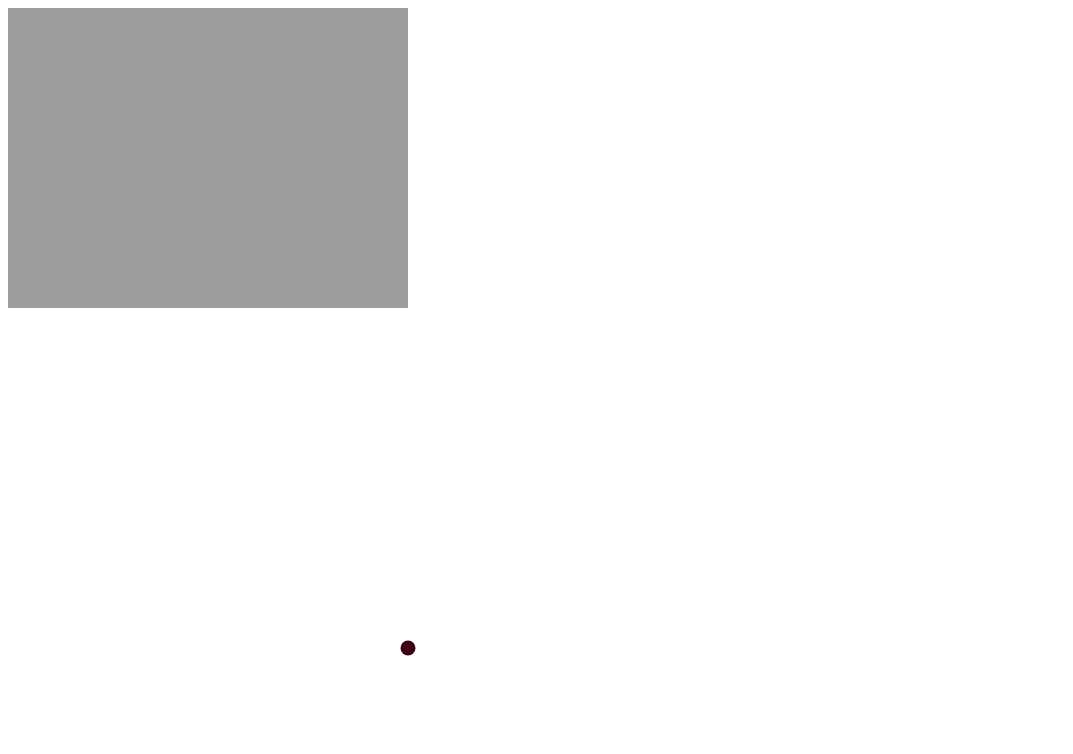
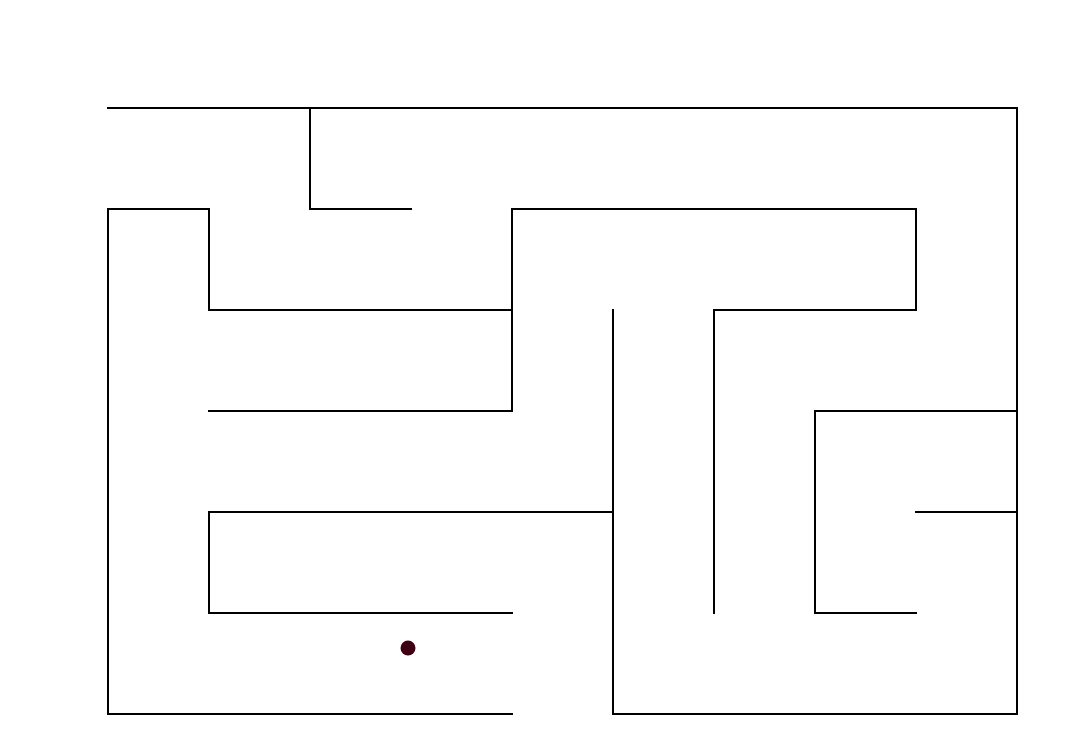
Before and after one commit to zjernst/lux, a website: page index.html in a window 1280 px wide. Shown: the whole page, without its empty margins (0-1073 px from the left). Drawn offline with Linux system fonts and the light colour scheme.

Commit message:
webpack is import

```diff
--- a/bundle.js
+++ b/bundle.js
@@ -153,10 +153,10 @@
 	    this.player.draw(ctx);
 	  }.bind(this)
 	  // this.mazeImg.crossOrigin = "Anonymous";
-	  // this.mazeImg.src = `maps/maze${this.maze}.gif`
-	  const url = `https://www.dropbox.com/s/5dzok4xaflu1a6g/maze4.gif?dl=0`;
-	  this.mazeImg.src = url + '?' + new Date().getTime();
-	  this.mazeImg.setAttribute('crossOrigin', '');
+	  this.mazeImg.src = `maps/maze${this.maze}.gif`
+	  // const url = `https://www.dropbox.com/s/5dzok4xaflu1a6g/maze4.gif?dl=0`;
+	  // this.mazeImg.src = url + '?' + new Date().getTime();
+	  // this.mazeImg.setAttribute('crossOrigin', '');
 	};
 
 	Game.prototype.draw = function(ctx) {
```
Also changed, not shown: index.html (+0 -3 lines), 1 other file.
